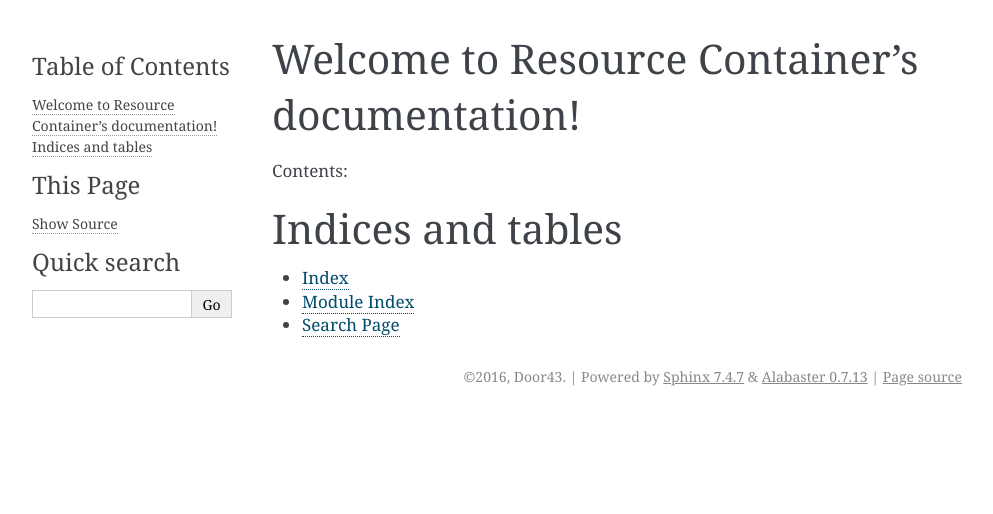
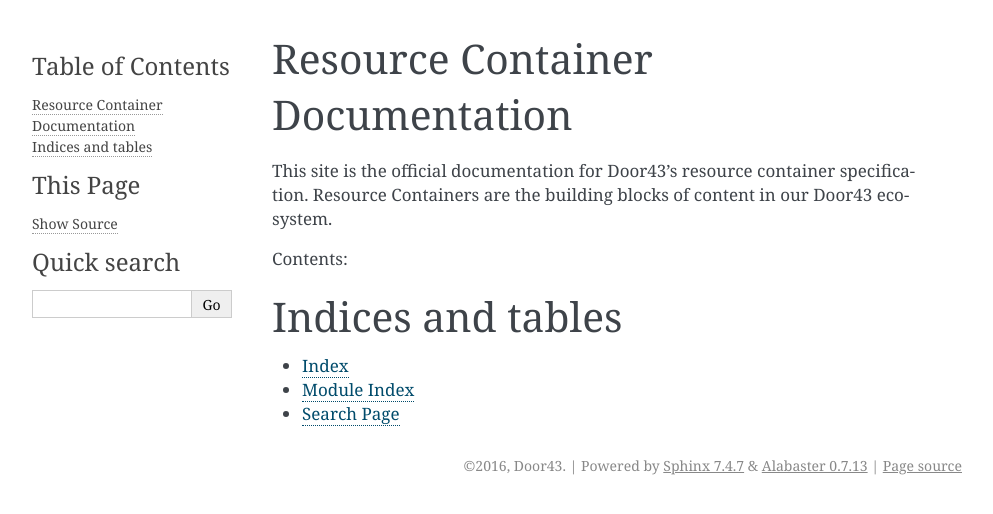
Before and after one commit to unfoldingWord-dev/Resource-Container, a Sphinx documentation site: the page built from docs/index.rst, in a window 1280 px wide. Shown: the top 514 px of the page, without its empty margins (148-1141 px from the left). Built offline with Sphinx 7.4.7, drawn with Linux system fonts in a browser that asks for light colours.

Commit message:
Ignore local build dir, added some intro text

```diff
--- a/docs/index.rst
+++ b/docs/index.rst
@@ -3,8 +3,11 @@
    You can adapt this file completely to your liking, but it should at least
    contain the root `toctree` directive.
 
-Welcome to Resource Container's documentation!
-==============================================
+Resource Container Documentation
+================================
+
+This site is the official documentation for Door43's resource container specification.  Resource Containers are the building blocks of content in our Door43 eco-system.
+
 
 Contents:
 
```
Also changed, not shown: 1 other file.
